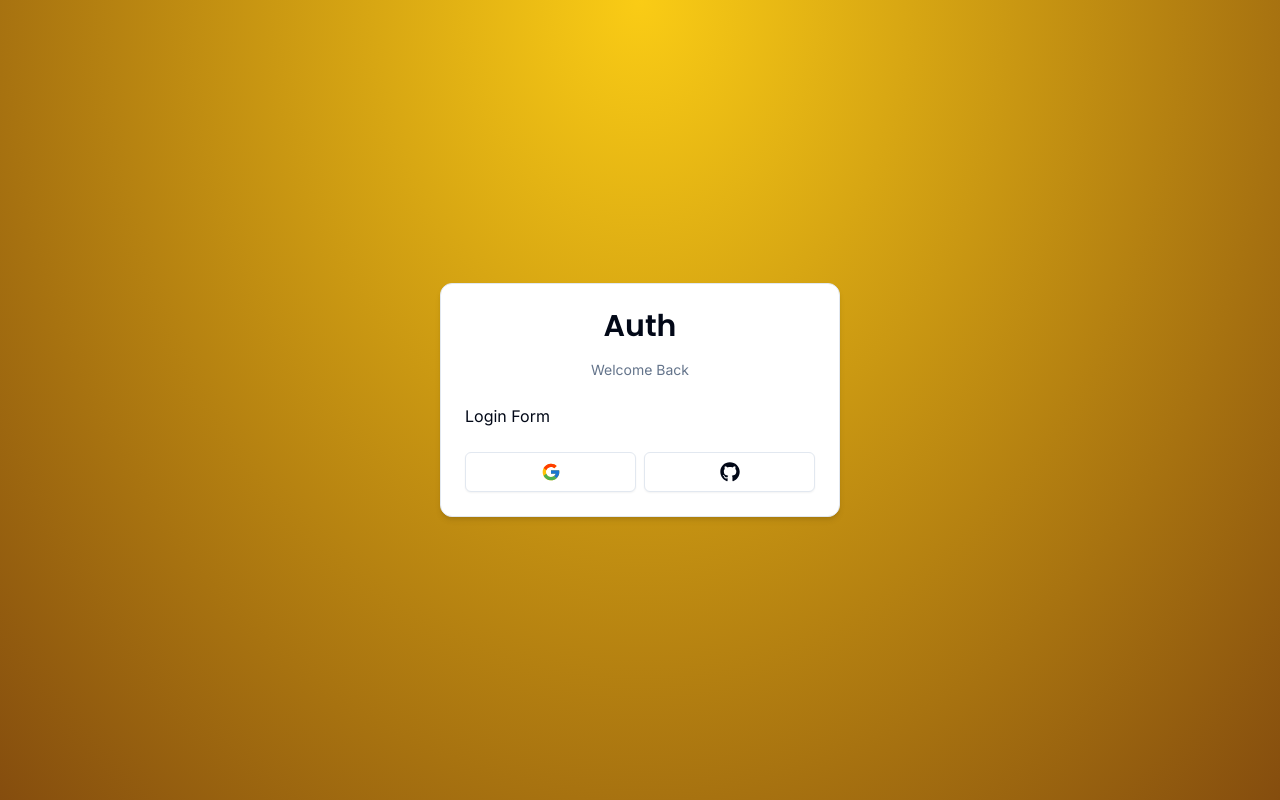
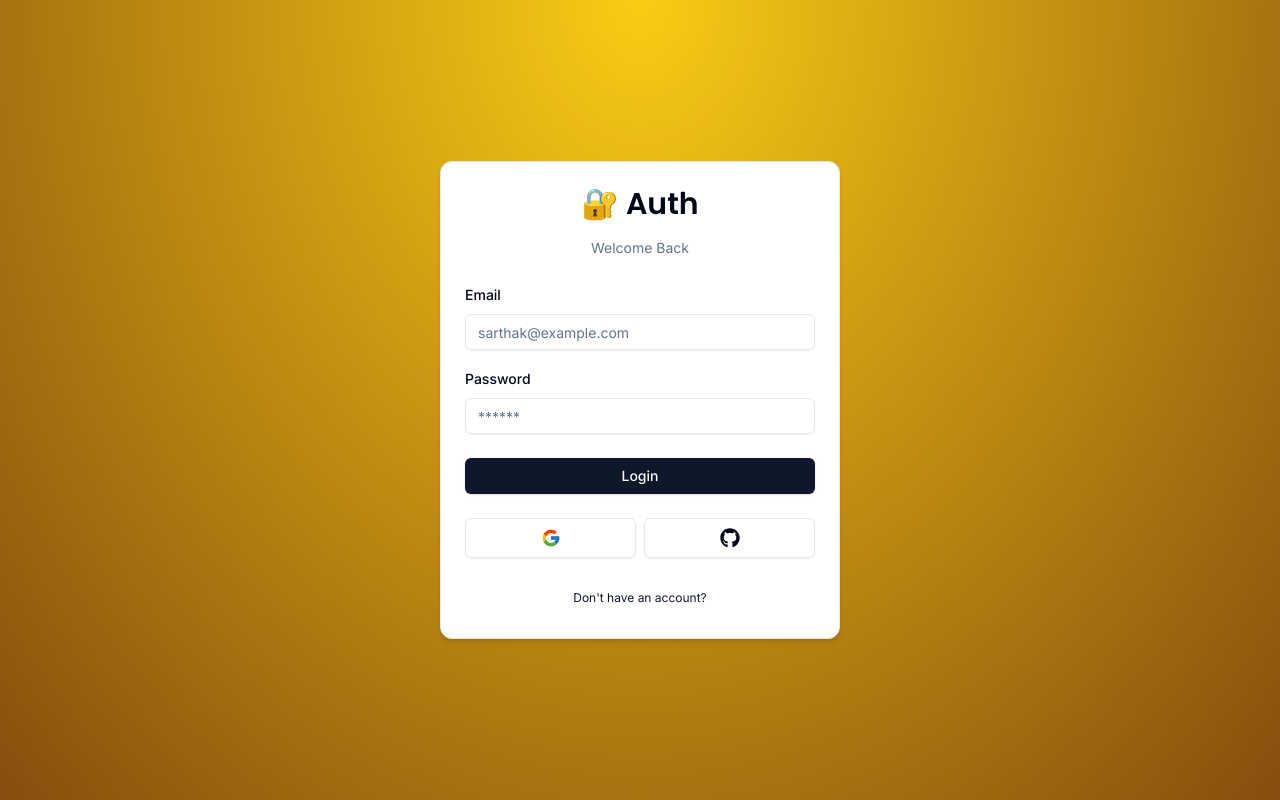
Before and after one commit to ForkingAwesome/stellock-main, a Next.js app in the folder client/: page /auth/login in a window 1280 px wide. Built offline with nearby package versions, Linux system fonts and the light colour scheme.

Commit message:
feat: zd validation

```diff
--- /dev/null
+++ b/client/components/auth/back-button.tsx
@@ -0,0 +1,17 @@
+"use client";
+
+import { Button } from "@/components/ui/button";
+import Link from "next/link";
+
+interface BackButtonProps {
+  href: string;
+  label: string;
+}
+
+export const BackButton = ({ href, label }: BackButtonProps) => {
+  return (
+    <Button variant="link" className="font-normal w-full" size="sm" asChild>
+      <Link href={href}>{label}</Link>
+    </Button>
+  );
+};
--- a/client/components/auth/card-wrapper.tsx
+++ b/client/components/auth/card-wrapper.tsx
@@ -8,6 +8,7 @@
 } from "@/components/ui/card";
 import { Header } from "@/components/auth/header";
 import { Social } from "@/components/auth/social";
+import { BackButton } from "@/components/auth/back-button";
 
 interface CardWrapperProps {
   children: React.ReactNode;
@@ -35,6 +36,9 @@
           <Social />
         </CardFooter>
       )}
+      <CardFooter>
+        <BackButton label={backButtonLabel} href={backButtonHref} />
+      </CardFooter>
     </Card>
   );
 };
--- a/client/components/auth/header.tsx
+++ b/client/components/auth/header.tsx
@@ -14,13 +14,9 @@
     label,
 }: HeaderProps) => {
     return (
-        <div className="w-full flex flex-col gap-y-4 items-center justify-center">
-            <h1 className={cn(
-                "text-3xl font-semibold", font.className
-            )}>
-                Auth
-            </h1>
-            <p className="text-muted-foreground text-sm">{label}</p>
-        </div>
-    )
+      <div className="w-full flex flex-col gap-y-4 items-center justify-center">
+        <h1 className={cn("text-3xl font-semibold", font.className)}>🔐 Auth</h1>
+        <p className="text-muted-foreground text-sm">{label}</p>
+      </div>
+    );
 }
--- a/client/components/auth/login-form.tsx
+++ b/client/components/auth/login-form.tsx
@@ -1,5 +1,84 @@
+"use client";
+
+import * as z from "zod";
 import { CardWrapper } from "./card-wrapper";
+import { useForm } from "react-hook-form";
+import { zodResolver } from "@hookform/resolvers/zod";
+import {
+  Form,
+  FormControl,
+  FormField,
+  FormItem,
+  FormLabel,
+  FormMessage,
+} from "@/components/ui/form";
+import { Input } from "@/components/ui/input";
+import { LoginSchema } from "@/schemas";
+import { Button } from "@/components/ui/button";
+import { FormError } from "@/components/form-error";
+import { FormSuccess } from "@/components/form-success";
 
 export const LoginForm = () => {
-    return (<CardWrapper headerLabel="Welcome Back" backButtonLabel="Don't have an account?" backButtonHref="/auth/register" showSocial>Login Form</CardWrapper>);
-}
+  const form = useForm<z.infer<typeof LoginSchema>>({
+    resolver: zodResolver(LoginSchema),
+    defaultValues: {
+      email: "",
+      password: "",
+    },
+  });
+
+  const onSubmit = (values: z.infer<typeof LoginSchema>) => {
+    console.log(values);
+  };
+
+  return (
+    <CardWrapper
+      headerLabel="Welcome Back"
+      backButtonLabel="Don't have an account?"
+      backButtonHref="/auth/register"
+      showSocial
+    >
+      <Form {...form}>
+        <form onSubmit={form.handleSubmit(onSubmit)} className="space-y-6">
+          <div className="space-y-4">
+            <FormField
+              control={form.control}
+              name="email"
+              render={({ field }) => (
+                <FormItem>
+                  <FormLabel>Email</FormLabel>
+                  <FormControl>
+                    <Input
+                      {...field}
+                      placeholder="sarthak@example.com"
+                      type="email"
+                    />
+                  </FormControl>
+                  <FormMessage />
+                </FormItem>
+              )}
+            />
+            <FormField
+              control={form.control}
+              name="password"
+              render={({ field }) => (
+                <FormItem>
+                  <FormLabel>Password</FormLabel>
+                  <FormControl>
+                    <Input {...field} placeholder="******" type="password" />
+                  </FormControl>
+                  <FormMessage />
+                </FormItem>
+              )}
+            />
+          </div>
+          <FormError message="" />
+          <FormSuccess message="" />
+          <Button type="submit" className="w-full">
+            Login
+          </Button>
+        </form>
+      </Form>
+    </CardWrapper>
+  );
+};
--- /dev/null
+++ b/client/components/form-error.tsx
@@ -0,0 +1,15 @@
+import { ExclamationTriangleIcon } from "@radix-ui/react-icons";
+
+interface FormErrorProps {
+  message?: string;
+}
+
+export const FormError = ({ message }: FormErrorProps) => {
+  if (!message) return null;
+  return(
+    <div className="bg-destructive/15 p-3 rounded-md flex items-center gap-x-2 text-sm text-destructive">
+        <ExclamationTriangleIcon className="w-4 h-4" />
+        <p>{message}</p>
+    </div>
+  )
+};
--- /dev/null
+++ b/client/components/form-success.tsx
@@ -0,0 +1,15 @@
+import { CheckCircledIcon } from "@radix-ui/react-icons";
+
+interface FormSuccessProps {
+  message?: string;
+}
+
+export const FormSuccess = ({ message }: FormSuccessProps) => {
+  if (!message) return null;
+  return (
+    <div className="bg-emerald-500/15 p-3 rounded-md flex items-center gap-x-2 text-sm text-emerald-500">
+      <CheckCircledIcon className="w-4 h-4" />
+      <p>{message}</p>
+    </div>
+  );
+};
--- /dev/null
+++ b/client/components/ui/form.tsx
@@ -0,0 +1,176 @@
+import * as React from "react"
+import * as LabelPrimitive from "@radix-ui/react-label"
+import { Slot } from "@radix-ui/react-slot"
+import {
+  Controller,
+  ControllerProps,
+  FieldPath,
+  FieldValues,
+  FormProvider,
+  useFormContext,
+} from "react-hook-form"
+
+import { cn } from "@/lib/utils"
+import { Label } from "@/components/ui/label"
+
+const Form = FormProvider
+
+type FormFieldContextValue<
+  TFieldValues extends FieldValues = FieldValues,
+  TName extends FieldPath<TFieldValues> = FieldPath<TFieldValues>
+> = {
+  name: TName
+}
+
+const FormFieldContext = React.createContext<FormFieldContextValue>(
+  {} as FormFieldContextValue
+)
+
+const FormField = <
+  TFieldValues extends FieldValues = FieldValues,
+  TName extends FieldPath<TFieldValues> = FieldPath<TFieldValues>
+>({
+  ...props
+}: ControllerProps<TFieldValues, TName>) => {
+  return (
+    <FormFieldContext.Provider value={{ name: props.name }}>
+      <Controller {...props} />
+    </FormFieldContext.Provider>
+  )
+}
+
+const useFormField = () => {
+  const fieldContext = React.useContext(FormFieldContext)
+  const itemContext = React.useContext(FormItemContext)
+  const { getFieldState, formState } = useFormContext()
+
+  const fieldState = getFieldState(fieldContext.name, formState)
+
+  if (!fieldContext) {
+    throw new Error("useFormField should be used within <FormField>")
+  }
+
+  const { id } = itemContext
+
+  return {
+    id,
+    name: fieldContext.name,
+    formItemId: `${id}-form-item`,
+    formDescriptionId: `${id}-form-item-description`,
+    formMessageId: `${id}-form-item-message`,
+    ...fieldState,
+  }
+}
+
+type FormItemContextValue = {
+  id: string
+}
+
+const FormItemContext = React.createContext<FormItemContextValue>(
+  {} as FormItemContextValue
+)
+
+const FormItem = React.forwardRef<
+  HTMLDivElement,
+  React.HTMLAttributes<HTMLDivElement>
+>(({ className, ...props }, ref) => {
+  const id = React.useId()
+
+  return (
+    <FormItemContext.Provider value={{ id }}>
+      <div ref={ref} className={cn("space-y-2", className)} {...props} />
+    </FormItemContext.Provider>
+  )
+})
+FormItem.displayName = "FormItem"
+
+const FormLabel = React.forwardRef<
+  React.ElementRef<typeof LabelPrimitive.Root>,
+  React.ComponentPropsWithoutRef<typeof LabelPrimitive.Root>
+>(({ className, ...props }, ref) => {
+  const { error, formItemId } = useFormField()
+
+  return (
+    <Label
+      ref={ref}
+      className={cn(error && "text-destructive", className)}
+      htmlFor={formItemId}
+      {...props}
+    />
+  )
+})
+FormLabel.displayName = "FormLabel"
+
+const FormControl = React.forwardRef<
+  React.ElementRef<typeof Slot>,
+  React.ComponentPropsWithoutRef<typeof Slot>
+>(({ ...props }, ref) => {
+  const { error, formItemId, formDescriptionId, formMessageId } = useFormField()
+
+  return (
+    <Slot
+      ref={ref}
+      id={formItemId}
+      aria-describedby={
+        !error
+          ? `${formDescriptionId}`
+          : `${formDescriptionId} ${formMessageId}`
+      }
+      aria-invalid={!!error}
+      {...props}
+    />
+  )
+})
+FormControl.displayName = "FormControl"
+
+const FormDescription = React.forwardRef<
+  HTMLParagraphElement,
+  React.HTMLAttributes<HTMLParagraphElement>
+>(({ className, ...props }, ref) => {
+  const { formDescriptionId } = useFormField()
+
+  return (
+    <p
+      ref={ref}
+      id={formDescriptionId}
+      className={cn("text-[0.8rem] text-muted-foreground", className)}
+      {...props}
+    />
+  )
+})
+FormDescription.displayName = "FormDescription"
+
+const FormMessage = React.forwardRef<
+  HTMLParagraphElement,
+  React.HTMLAttributes<HTMLParagraphElement>
+>(({ className, children, ...props }, ref) => {
+  const { error, formMessageId } = useFormField()
+  const body = error ? String(error?.message) : children
+
+  if (!body) {
+    return null
+  }
+
+  return (
+    <p
+      ref={ref}
+      id={formMessageId}
+      className={cn("text-[0.8rem] font-medium text-destructive", className)}
+      {...props}
+    >
+      {body}
+    </p>
+  )
+})
+FormMessage.displayName = "FormMessage"
+
+export {
+  useFormField,
+  Form,
+  FormItem,
+  FormLabel,
+  FormControl,
+  FormDescription,
+  FormMessage,
+  FormField,
+}
--- /dev/null
+++ b/client/components/ui/input.tsx
@@ -0,0 +1,25 @@
+import * as React from "react"
+
+import { cn } from "@/lib/utils"
+
+export interface InputProps
+  extends React.InputHTMLAttributes<HTMLInputElement> {}
+
+const Input = React.forwardRef<HTMLInputElement, InputProps>(
+  ({ className, type, ...props }, ref) => {
+    return (
+      <input
+        type={type}
+        className={cn(
+          "flex h-9 w-full rounded-md border border-input bg-transparent px-3 py-1 text-sm shadow-sm transition-colors file:border-0 file:bg-transparent file:text-sm file:font-medium placeholder:text-muted-foreground focus-visible:outline-none focus-visible:ring-1 focus-visible:ring-ring disabled:cursor-not-allowed disabled:opacity-50",
+          className
+        )}
+        ref={ref}
+        {...props}
+      />
+    )
+  }
+)
+Input.displayName = "Input"
+
+export { Input }
--- /dev/null
+++ b/client/components/ui/label.tsx
@@ -0,0 +1,26 @@
+"use client"
+
+import * as React from "react"
+import * as LabelPrimitive from "@radix-ui/react-label"
+import { cva, type VariantProps } from "class-variance-authority"
+
+import { cn } from "@/lib/utils"
+
+const labelVariants = cva(
+  "text-sm font-medium leading-none peer-disabled:cursor-not-allowed peer-disabled:opacity-70"
+)
+
+const Label = React.forwardRef<
+  React.ElementRef<typeof LabelPrimitive.Root>,
+  React.ComponentPropsWithoutRef<typeof LabelPrimitive.Root> &
+    VariantProps<typeof labelVariants>
+>(({ className, ...props }, ref) => (
+  <LabelPrimitive.Root
+    ref={ref}
+    className={cn(labelVariants(), className)}
+    {...props}
+  />
+))
+Label.displayName = LabelPrimitive.Root.displayName
+
+export { Label }
--- a/client/package.json
+++ b/client/package.json
@@ -9,16 +9,20 @@
     "lint": "next lint"
   },
   "dependencies": {
+    "@hookform/resolvers": "^3.6.0",
     "@radix-ui/react-icons": "^1.3.0",
+    "@radix-ui/react-label": "^2.0.2",
     "@radix-ui/react-slot": "^1.0.2",
     "class-variance-authority": "^0.7.0",
     "clsx": "^2.1.1",
     "next": "14.2.4",
     "react": "^18",
     "react-dom": "^18",
+    "react-hook-form": "^7.51.5",
     "react-icons": "^5.2.1",
     "tailwind-merge": "^2.3.0",
-    "tailwindcss-animate": "^1.0.7"
+    "tailwindcss-animate": "^1.0.7",
+    "zod": "^3.23.8"
   },
   "devDependencies": {
     "@types/node": "^20",
--- /dev/null
+++ b/client/schemas/index.ts
@@ -0,0 +1,10 @@
+import * as z from "zod";
+
+export const LoginSchema = z.object({
+    email: z.string().email({
+        message: "Email is required",
+    }),
+    password: z.string().min(1, {
+        message: "Password is required"
+    }),
+});
```
Also changed, not shown: 1 other file (tests, documents, lock files or other folders).
